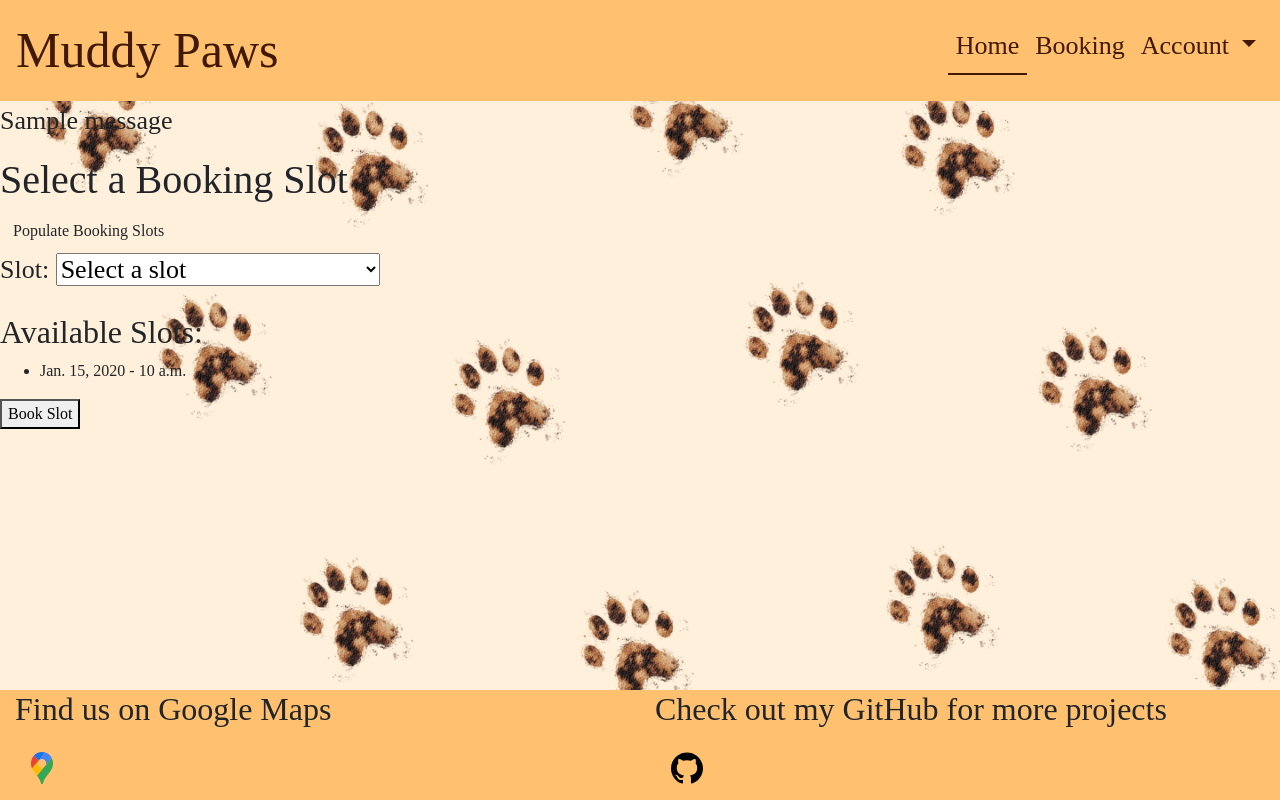
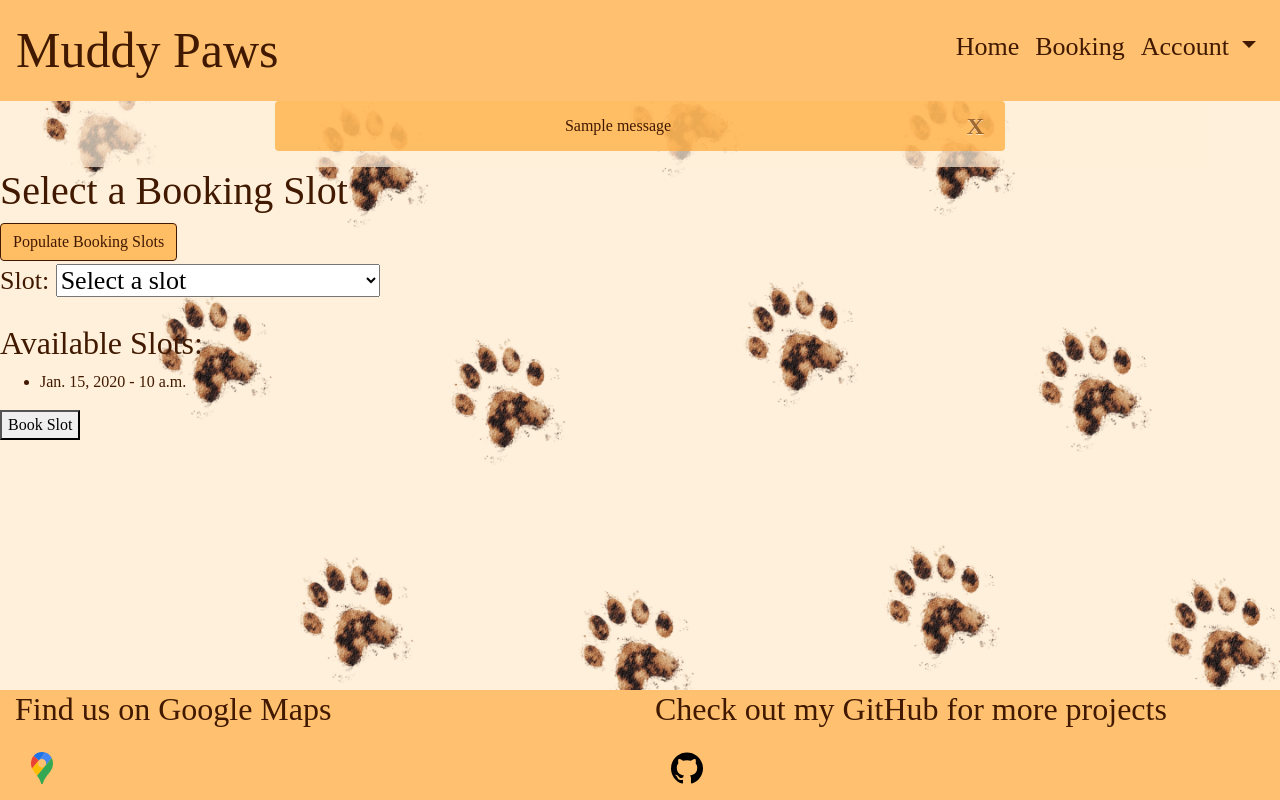
Before and after one commit to TaylaJBall/Muddy-Paws, a Django app: page /bookings/available-slots/ in a window 1280 px wide. Run offline with Django 4.2, Linux system fonts and the light colour scheme; tables that the repository leaves empty hold one stand-in row (values such as "Sample post"); one stand-in notice (Sample message) is shown; parts of the project's set-up code (start-up, migrations or seed data) failed here and were passed over; some web fonts are replaced.

Commit message:
Add: alert message for creating, editing and deleting pets, also carousel for images to booking page and general styles throughout

```diff
--- a/home/templates/home/index.html
+++ b/home/templates/home/index.html
@@ -15,7 +15,7 @@
             <p class="about-p">Join the Muddy Paws family today and give your dog the grooming experience they deserve!
                 We look forward to meeting you and your furry companion soon.</p>
             <button class="btn sign-in-btn mb-4">
-                <a class="{% if url_name == 'accounts_login' %}active{% endif %}" href="/account/login.html">Sign In</a>
+                <a href="{% url 'account_login' %}">Sign In</a>
             </button>
         </div>
     </div>
--- a/home/urls.py
+++ b/home/urls.py
@@ -4,4 +4,5 @@ from django.urls import path
 urlpatterns = [
     path('',
         views.Index.as_view(), name='home'),
+    path('booking/', views.Booking.as_view(), name='booking')
 ]
--- a/static/css/base.css
+++ b/static/css/base.css
@@ -13,9 +13,20 @@
     --light-grey: #F2F4F8;
 }
 
+button:hover {
+    background-color: var(--brown);
+    color: var(--yellow);
+}
+
 html, body {
     height: 100%;
     font-family: var(--font);
+}
+
+.btn {
+    background-color: var(--yellow);
+    color: var(--brown);
+    border-color: var(--brown);
 }
 
 p {
@@ -23,6 +34,7 @@ p {
 }
 
 body {
+    color: var(--brown);
     display: flex;
     flex-direction: column;
 }
@@ -67,10 +79,10 @@ a.nav-link {
 footer {
     flex-shrink: 0;
     background-color: var(--yellow);
-    display: flex;
+    display: flex !important;
     flex-direction: row;
     justify-content: center;
-    align-items: center;
+    color: var(--brown);
 }
 
 .social-icon {
@@ -82,6 +94,34 @@ footer {
     border-bottom: 2px solid var(--brown);
     font-weight: 500;
 }
+
+/* message box */
+
+.alert-container {
+    background-color: transparent;
+}
+
+.alert {
+    background-color: var(--yellow);
+}
+
+.btn-close {
+    background-color: var(--brown);
+    color: var(--yellow);
+    box-sizing:content-box;
+    width: 1em;
+    height: 1em;
+    padding: .25em .25em;
+    border: 0;
+    border-radius: .25rem;
+}
+
+.msg-btn {
+    background-color: var(--brown);
+    color: var(--yellow);
+}
+
+
 
 /* Home */
 
@@ -109,12 +149,17 @@ footer {
     color: var(--brown);
 }
 
+.our-services > ul {
+    display: inline-block;
+}
+
 .home {
     padding: 50px 50px 50px;
 }
 
 .sign-in-btn {
     background-color: var(--yellow);
+    color: var(--brown);
     width: 60px;
 }
 
@@ -127,7 +172,24 @@ footer {
     font-size: 30px;
 }
 
+/* Booking Page */
+
+.carousel-inner img {
+    object-fit: cover;
+    width: 100%;
+    height: auto;
+}
+
+.carousel-inner {
+    height: 500px;
+}
+
+.carousel-item {
+    transition: trasform 0.5s ease;
+}
+
 /* Bookings */
+
 
 .bookings {
     text-decoration: none;
@@ -257,7 +319,3 @@ footer {
         width: 100%;
     }
 }
-
-@media screen and(max-width:768px) {
-
-}
--- a/templates/base.html
+++ b/templates/base.html
@@ -2,26 +2,35 @@
 
 <!DOCTYPE html>
 <html lang="en">
+
 <head>
     <meta charset="UTF-8">
     <meta name="viewport" content="width=device-width, initial-scale=1.0">
     {% block extra_css %}
-    <link rel="stylesheet" href="https://cdn.jsdelivr.net/npm/bootstrap@4.6.2/dist/css/bootstrap.min.css" integrity="sha384-xOolHFLEh07PJGoPkLv1IbcEPTNtaed2xpHsD9ESMhqIYd0nLMwNLD69Npy4HI+N" crossorigin="anonymous">
+    <link rel="stylesheet" href="https://cdn.jsdelivr.net/npm/bootstrap@4.6.2/dist/css/bootstrap.min.css"
+        integrity="sha384-xOolHFLEh07PJGoPkLv1IbcEPTNtaed2xpHsD9ESMhqIYd0nLMwNLD69Npy4HI+N" crossorigin="anonymous">
     <link rel="stylesheet" href="{% static 'css/base.css' %}">
     {% endblock %}
     <title>Muddy Paws - {% block title %}{% endblock %}</title>
 </head>
+
 <body>
     {% include 'includes/header.html' %}
 
     <main>
-        {% if messages %}
-        {% for message in messages %}
-            <p class="msg">
-                    {{ message }}
-            </p>
-        {% endfor %}
-        {% endif %}
+        <div class="container alert-container">
+            <div class="row">
+                <div class="col-md-8 offset-md-2 text-center">
+                    {% for message in messages %}
+                    <div class="alert {{ message.tags }} alert-dismissible msg-style
+              fade show" role="alert">
+                        {{ message | safe }}
+                        <button type="button" class="close msg-btn" data-dismiss="alert" aria-label="Close">X</button>
+                    </div>
+                    {% endfor %}
+                </div>
+            </div>
+        </div>
         {% block content %}
 
         {% endblock %}
@@ -29,8 +38,13 @@
 
     {% include 'includes/footer.html' %}
     {% block onload_js %}
-    <script src="https://cdn.jsdelivr.net/npm/jquery@3.5.1/dist/jquery.slim.min.js" integrity="sha384-DfXdz2htPH0lsSSs5nCTpuj/zy4C+OGpamoFVy38MVBnE+IbbVYUew+OrCXaRkfj" crossorigin="anonymous"></script>
-    <script src="https://cdn.jsdelivr.net/npm/bootstrap@4.6.2/dist/js/bootstrap.bundle.min.js" integrity="sha384-Fy6S3B9q64WdZWQUiU+q4/2Lc9npb8tCaSX9FK7E8HnRr0Jz8D6OP9dO5Vg3Q9ct" crossorigin="anonymous"></script>
+    <script src="https://cdn.jsdelivr.net/npm/jquery@3.5.1/dist/jquery.slim.min.js"
+        integrity="sha384-DfXdz2htPH0lsSSs5nCTpuj/zy4C+OGpamoFVy38MVBnE+IbbVYUew+OrCXaRkfj" crossorigin="anonymous">
+    </script>
+    <script src="https://cdn.jsdelivr.net/npm/bootstrap@4.6.2/dist/js/bootstrap.bundle.min.js"
+        integrity="sha384-Fy6S3B9q64WdZWQUiU+q4/2Lc9npb8tCaSX9FK7E8HnRr0Jz8D6OP9dO5Vg3Q9ct" crossorigin="anonymous">
+    </script>
     {% endblock %}
 </body>
+
 </html>
--- a/templates/includes/header.html
+++ b/templates/includes/header.html
@@ -3,18 +3,18 @@
 <header>
   {% with request.resolver_match.url_name as url_name %}
     <nav class="navbar navbar-expand-lg navbar-light">
-        <a class="navbar-brand justify-content-center title" href="#">Muddy Paws</a>
+        <a class="navbar-brand justify-content-center title" href="{% url 'home' %}">Muddy Paws</a>
         <button class="navbar-toggler" type="button" data-toggle="collapse" data-target="#navbarNavDropdown" aria-controls="navbarNavDropdown" aria-expanded="false" aria-label="Toggle navigation">
           <span class="navbar-toggler-icon"></span>
         </button>
         <!-- Navigation items -->
         <div class="collapse navbar-collapse float-right links" id="navbarNavDropdown">
           <ul class="navbar-nav ml-auto mb-2">
-            <li class="nav-item active">
+            <li class="nav-item">
               <a class="nav-link {% if url_name == 'home' %}active{% endif %}" href="{% url 'home' %}">Home <span class="sr-only">(current)</span></a>
             </li>
             <li class="nav-item">
-              <a class="nav-link" href="#">Booking</a>
+              <a class="nav-link {% if url_name == 'booking' %}active{% endif %}" href="{% url 'booking' %}">Booking</a>
             </li>
             <!-- Dropdown log in options -->
             <li class="nav-item dropdown">
@@ -28,7 +28,7 @@
                 <a class="dropdown-item {% if url_name == 'accounts_logout' %}active{% endif %}" href="/accounts/logout/">Log Out</a>
                 {% else %}
                 <a class="dropdown-item {% if url_name == 'accounts_signup' %}active{% endif %}" href="/accounts/signup/">Register</a>
-                <a class="dropdown-item {% if url_name == 'accounts_login' %}active{% endif %}" href="/accounts/login/">Log In</a>
+                <a class="dropdown-item {% if url_name == 'accounts_login' %}active{% endif %}" href="{% url 'account_login' %}">Log In</a>
                 {% endif %}
               </div>
             </li>
```
Also changed, not shown: dashboard/views.py (+12 -1 lines), home/templates/home/booking.html (+57 -0 lines), home/views.py (+7 -1 lines), booking/migrations/0005_alter_slot_booking_time.py (added), dashboard/migrations/0003_alter_pet_pet_image_alter_pet_user.py (added), static/images/bob_img.webp (added), static/images/bud_img.webp (added), static/images/buddy_img_1.webp (added), static/images/cooper_img.webp (added), static/images/louie_img.webp (added), static/images/teddy_img.webp (added).
